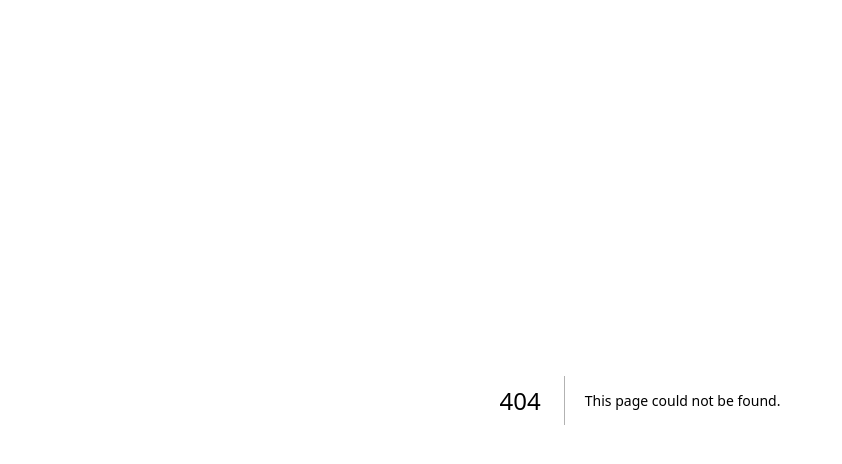
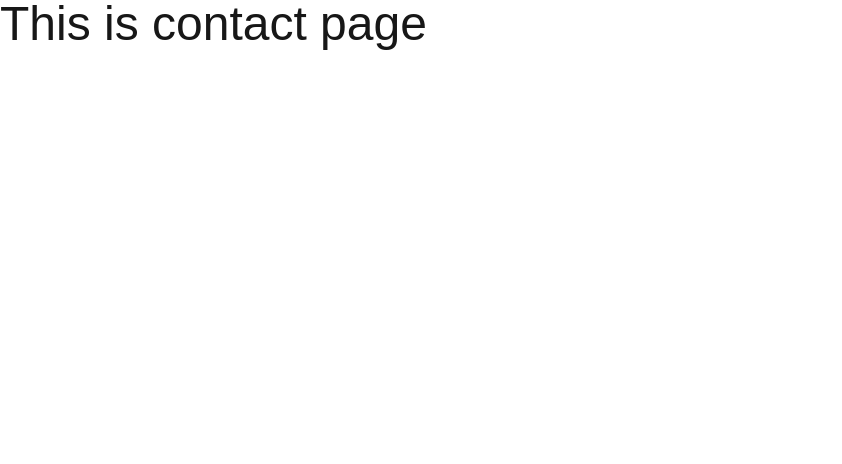
Before and after one commit to Al-Amin018555/my-next-app, a Next.js app: page /contact in a window 1280 px wide. Before the commit this address had no page. Shown: the top 464 px of the page, without its empty margins (0-842 px from the left). Built offline with nearby package versions, Linux system fonts and the light colour scheme.

Commit message:
explored routing

```diff
--- /dev/null
+++ b/src/app/about/page.jsx
@@ -0,0 +1,9 @@
+const AboutPage = () => {
+    return (
+        <div>
+            <h2>This is about page</h2>
+        </div>
+    );
+};
+
+export default AboutPage;
--- /dev/null
+++ b/src/app/contact/page.jsx
@@ -0,0 +1,9 @@
+const ContactPage = () => {
+    return (
+        <div>
+            <h2 className='text-5xl'>This is contact page</h2>
+        </div>
+    );
+};
+
+export default ContactPage;
```
